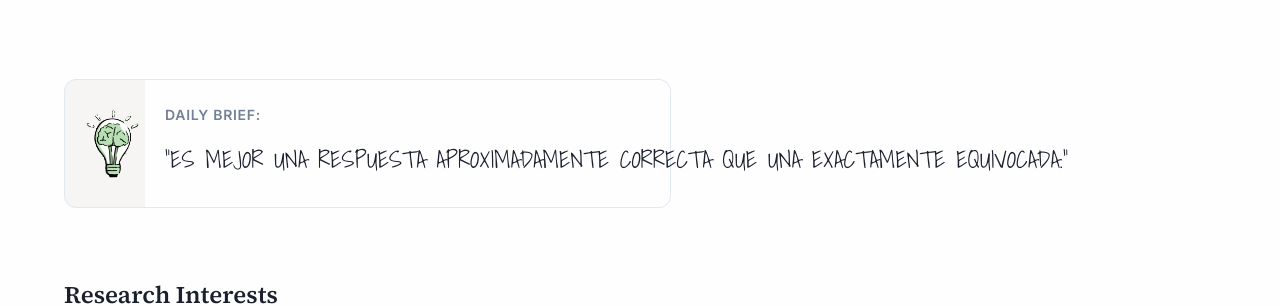
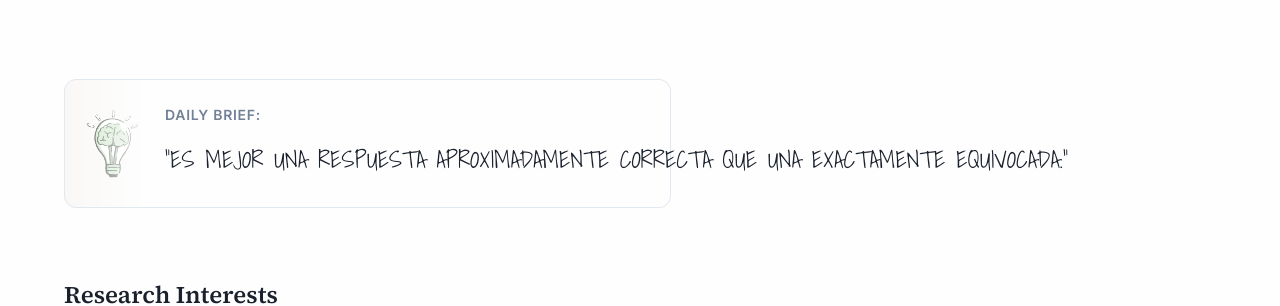
Before and after one commit to IvanMuro/IvanMuro.github.io, a Jekyll site: the page built from index.md, in a window 1280 px wide and 1400 px high, scrolled down 529 px. Shown: the part 150-456 px from the top of the window. Built offline with Jekyll 4.4.1, drawn with Linux system fonts in a browser that asks for light colours.

Commit message:
Fix daily quote box to fully contain the phrase
- Remove max-width constraint that was clipping content
- Use gradient overlay transparent over lightbulb area
- Box now expands to fit entire phrase

Co-Authored-By: Claude Opus 4.5 <noreply@anthropic.com>

```diff
--- a/_sass/_components.scss
+++ b/_sass/_components.scss
@@ -607,24 +607,23 @@
   background-position: 10px center; // Position on the left with small margin
   background-repeat: no-repeat;
   min-height: 100px;
-  max-width: 100%;
 
-  // Semi-transparent overlay for text readability (only covers text area)
+  // Semi-transparent overlay for text readability
   &::before {
     content: '';
     position: absolute;
     top: 0;
-    left: 80px; // Start after the lightbulb
+    left: 0;
     right: 0;
     bottom: 0;
-    background: rgba(255, 255, 255, 0.9);
-    border-radius: 0 var(--radius-xl) var(--radius-xl) 0;
+    background: linear-gradient(to right, rgba(255, 255, 255, 0.3) 0%, rgba(255, 255, 255, 0.9) 80px, rgba(255, 255, 255, 0.9) 100%);
+    border-radius: var(--radius-xl);
     z-index: 0;
   }
 }
 
 [data-theme="dark"] .daily-quote::before {
-  background: rgba(13, 17, 23, 0.9);
+  background: linear-gradient(to right, rgba(13, 17, 23, 0.3) 0%, rgba(13, 17, 23, 0.9) 80px, rgba(13, 17, 23, 0.9) 100%);
 }
 
 .quote-label {
```
